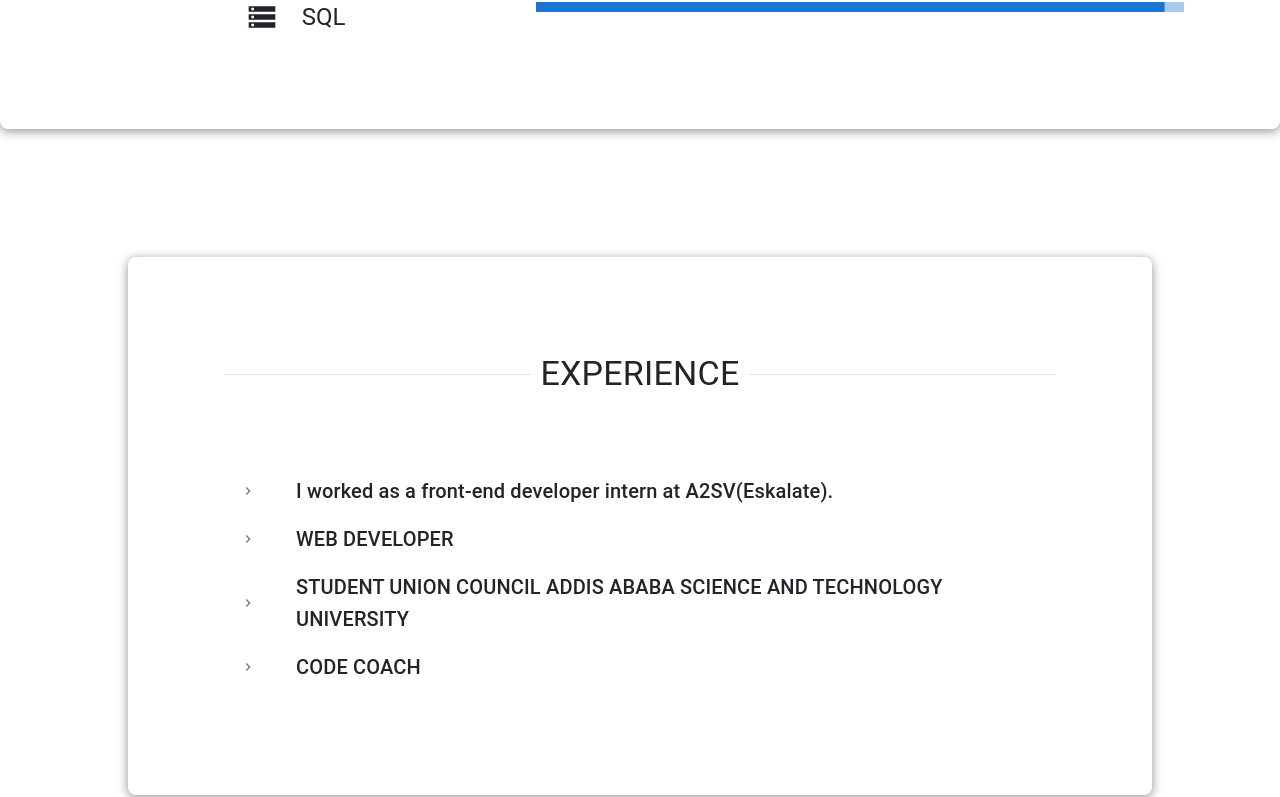
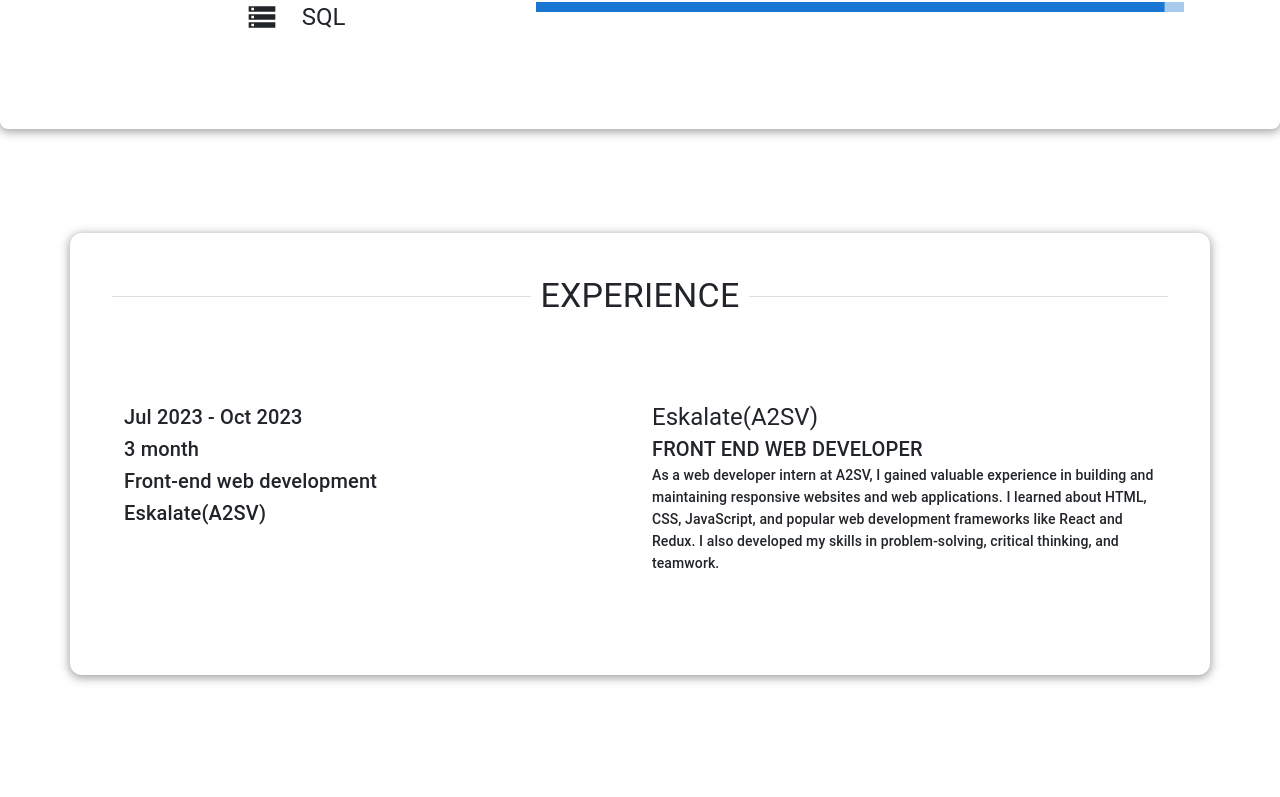
Before and after one commit to mess-ale/Portfolio, a React (Create React App) app: page / in a window 1280 px wide. Shown: the part 1087-1884 px from the top of the page. Built offline with nearby package versions, Linux system fonts and the light colour scheme.

Commit message:
updating the experience

```diff
--- a/src/components/EXPERIENCE.js
+++ b/src/components/EXPERIENCE.js
@@ -1,14 +1,7 @@
-import {
-  Divider,
-  List,
-  ListItem,
-  ListItemIcon,
-  Stack,
-  Typography,
-} from "@mui/material";
+import { Divider, Stack, Typography } from "@mui/material";
 import React, { useEffect, useState } from "react";
 import { useTranslation } from "react-i18next";
-import { MdKeyboardArrowRight } from "react-icons/md";
+import "bootstrap/dist/css/bootstrap.css";
 
 const EXPERIENCE = () => {
   const { t } = useTranslation("translation");
@@ -29,53 +22,72 @@ const EXPERIENCE = () => {
 
   return (
     <>
-      <Stack
-        m={!isMobile ? 16 : 6}
-        p={!isMobile ? 12 : 6}
-        spacing={!isMobile ? 8 : 4}
-        sx={{
+      <div
+        className="container"
+        style={{
           boxShadow: "0px 2px 10px 1px rgba(71, 71, 71, 0.51)",
-          borderRadius: 2,
+          borderRadius: 12,
+          margin: 24,
         }}
       >
-        <Typography variant={!isMobile ? "h4" : "h5"} style={{ width: "100%" }}>
+        <div className="row">
+          <div className="col" style={{ padding: 42 }}>
+            <Typography
+              variant={!isMobile ? "h4" : "h5"}
+              style={{ width: "100%" }}
+            >
               <Divider width={22}>{t("EXPERIENCE.EXPERIENCE1")}</Divider>
             </Typography>
-        <List>
-          <ListItem>
-            <ListItemIcon>
-              <MdKeyboardArrowRight />
-            </ListItemIcon>
-            <Typography variant={!isMobile ? "h6" : "h8"}>
+          </div>
+        </div>
+
+        <div className="row" style={{ padding: 42, paddingBottom: 100 }}>
+          <div className="col">
+            <Stack>
+              <Stack>
+                <Typography variant='h6'>
+                  {t("EXPERIENCE.EXPERIENCE5")}
+                </Typography>
+              </Stack>
+              <Stack>
+                <Typography variant='h6'>
+                  {t("EXPERIENCE.EXPERIENCE6")}
+                </Typography>
+              </Stack>
+              <Stack>
+                <Typography variant='h6'>
+                  {t("EXPERIENCE.EXPERIENCE7")}
+                </Typography>
+              </Stack>
+              <Stack>
+                <Typography variant='h6'>
                   {t("EXPERIENCE.EXPERIENCE2")}
                 </Typography>
-          </ListItem>
-          <ListItem>
-            <ListItemIcon>
-              <MdKeyboardArrowRight />
-            </ListItemIcon>
-            <Typography variant={!isMobile ? "h6" : "h8"}>
+              </Stack>
+            </Stack>
+          </div>
+
+          <div className="col">
+            <Stack>
+              <Stack>
+                <Typography variant='h5'>
+                  {t("EXPERIENCE.EXPERIENCE2")}
+                </Typography>
+              </Stack>
+              <Stack>
+                <Typography variant='h6'>
                   {t("EXPERIENCE.EXPERIENCE3")}
                 </Typography>
-          </ListItem>
-          <ListItem>
-            <ListItemIcon>
-              <MdKeyboardArrowRight />
-            </ListItemIcon>
-            <Typography variant={!isMobile ? "h6" : "h8"}>
+              </Stack>
+              <Stack>
+                <Typography variant='subtitle2'>
                   {t("EXPERIENCE.EXPERIENCE4")}
                 </Typography>
-          </ListItem>
-          <ListItem>
-            <ListItemIcon>
-              <MdKeyboardArrowRight />
-            </ListItemIcon>
-            <Typography variant={!isMobile ? "h6" : "h8"}>
-              {t("EXPERIENCE.EXPERIENCE5")}
-            </Typography>
-          </ListItem>
-        </List>
               </Stack>
+            </Stack>
+          </div>
+        </div>
+      </div>
     </>
   );
 };
--- a/src/routs/Home.js
+++ b/src/routs/Home.js
@@ -63,7 +63,7 @@ const Home = () => {
                   variant="h2"
                   style={{
                     color: "#2ec4b6",
-                    display: 'flex',
+                    display: "flex",
                     justifyContent: "center",
                     alignItems: "center",
                     fontWeight: "bold",
@@ -205,8 +205,17 @@ const Home = () => {
             </Stack>
           </Stack>
         </Stack>
-
-        <EXPERIENCE />
+        <Stack
+          sx={{
+            display: "flex",
+            justifyContent: "center",
+            alignItems: "center",
+            paddingBottom: 16,
+            paddingTop: 10,
+          }}
+        >
+          <EXPERIENCE />
+        </Stack>
 
         <div className="container" style={{ padding: 20 }}>
           <Typography
--- a/src/translations/amh/global.json
+++ b/src/translations/amh/global.json
@@ -72,9 +72,11 @@
     },
     "EXPERIENCE": {
         "EXPERIENCE1": "ልምድ",
-        "EXPERIENCE2": "በA2SV(Eskalate) front-end ገንቢ ተለማማጅ ሆኜ ሠርቻለሁ.",
-        "EXPERIENCE3": "የድር ገንቢ",
-        "EXPERIENCE4": "የተማሪዎች ህብረት ምክር ቤት አዲስ አበባ ሳይንስና ቴክኖሎጂ ዩኒቨርስቲ",
-        "EXPERIENCE5": "ኮድ አሰልጣኝ"
+        "EXPERIENCE2": "Eskalate(A2SV)",
+        "EXPERIENCE3": "የፊት መጨረሻ የድር ገንቢ",
+        "EXPERIENCE4": "በA2SV እንደ የድር ገንቢ ተለማማጅ፣ ምላሽ ሰጪ ድረ-ገጾችን እና የድር መተግበሪያዎችን በመገንባት እና በማቆየት ጠቃሚ ልምድ አግኝቻለሁ። ስለ HTML፣ CSS፣ JavaScript፣ እና እንደ React እና Redux ያሉ ታዋቂ የድር ልማት ማዕቀፎችን ተምሬያለሁ። በችግር አፈታት፣ በሂሳዊ አስተሳሰብ እና በቡድን በመስራት ክህሎቶቼን አዳብሬያለሁ።",
+        "EXPERIENCE5": "ጁል 2023 - ኦክቶበር 2023",
+        "EXPERIENCE6": "3 ወር",
+        "EXPERIENCE7": "የፊት-መጨረሻ የድር ልማት"
     }
   }
--- a/src/translations/eng/global.json
+++ b/src/translations/eng/global.json
@@ -73,10 +73,11 @@
     },
     "EXPERIENCE": {
         "EXPERIENCE1": "EXPERIENCE",
-        "EXPERIENCE2": "I worked as a front-end developer intern at A2SV(Eskalate).",
-        "EXPERIENCE3": "WEB DEVELOPER",
-        "EXPERIENCE4": "STUDENT UNION COUNCIL ADDIS ABABA SCIENCE AND TECHNOLOGY UNIVERSITY",
-        "EXPERIENCE5": "CODE COACH"
-
+        "EXPERIENCE2": "Eskalate(A2SV)",
+        "EXPERIENCE3": "FRONT END WEB DEVELOPER",
+        "EXPERIENCE4": "As a web developer intern at A2SV, I gained valuable experience in building and maintaining responsive websites and web applications. I learned about HTML, CSS, JavaScript, and popular web development frameworks like React and Redux. I also developed my skills in problem-solving, critical thinking, and teamwork.",
+        "EXPERIENCE5": "Jul 2023 - Oct 2023",
+        "EXPERIENCE6": "3 month",
+        "EXPERIENCE7": "Front-end web development"
     }
   }
```
Lines whose indentation alone changed are shown as unchanged.
